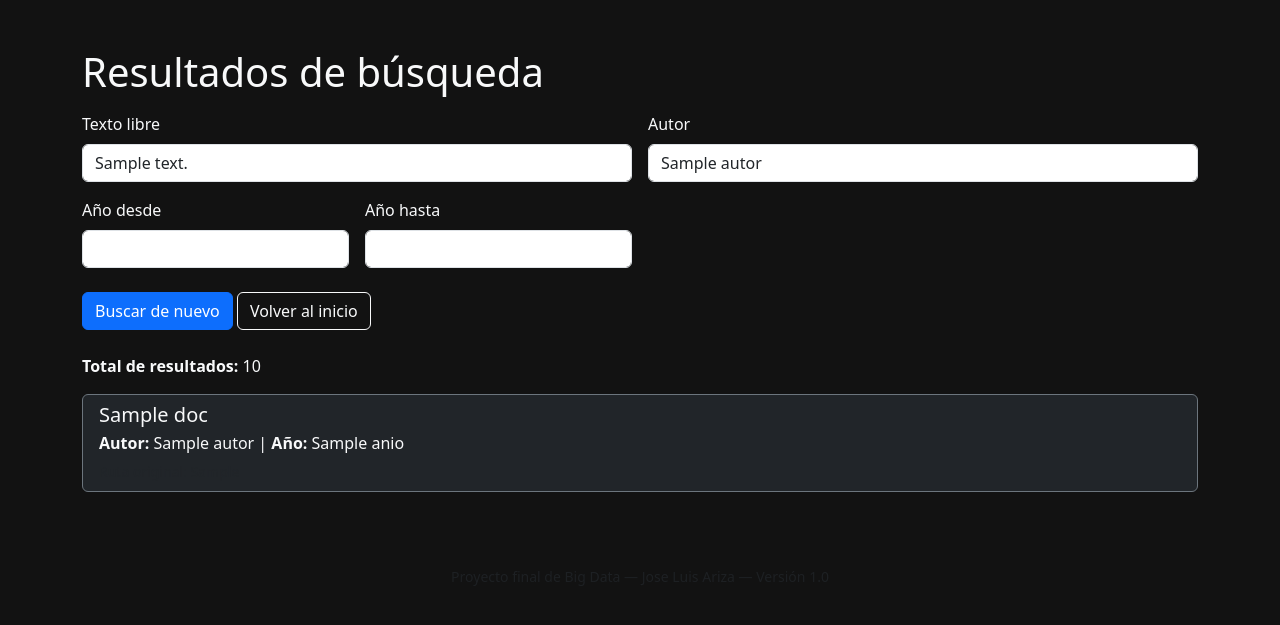
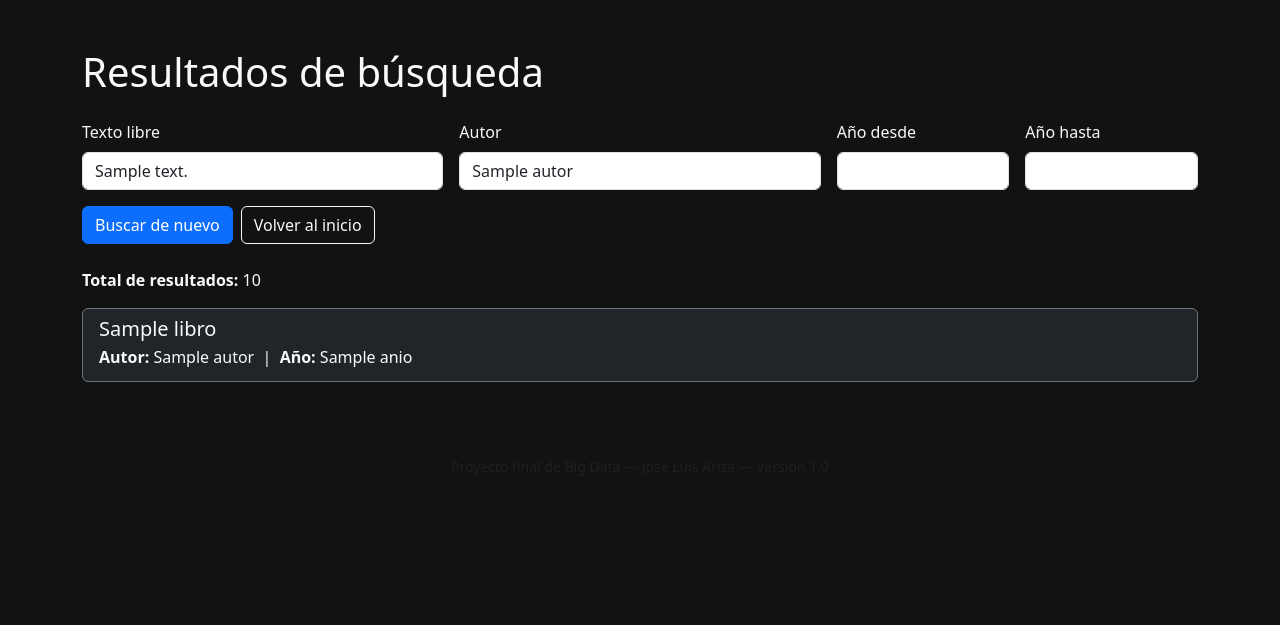
Before and after one commit to JoseLuisAriza/BigData, a Flask app: template proyecto_bigdata/templates/resultados.html in a window 1280 px wide. Shown: the part 56-681 px from the top of the page. Run offline with Flask 3, Linux system fonts and the light colour scheme; the template is opened without the code that fills it: most values are stand-ins (such as "Sample title", 1, 10 or a date in 2020); parts of the project's set-up code (start-up, migrations or seed data) failed here and were passed over.

Commit message:
Update resultados.html

```diff
--- a/proyecto_bigdata/templates/resultados.html
+++ b/proyecto_bigdata/templates/resultados.html
@@ -1,52 +1,48 @@
 {% extends "base.html" %}
+
 {% block content %}
+<h1 class="mb-4">Resultados de búsqueda</h1>
 
-<h1 class="mb-3">Resultados de búsqueda</h1>
-
-<form method="post" action="{{ url_for('buscar') }}" class="row g-3 mb-4">
-    <div class="col-md-6">
+<form class="row g-3 mb-4" method="get" action="{{ url_for('buscar') }}">
+    <div class="col-md-4">
         <label class="form-label">Texto libre</label>
         <input type="text" class="form-control" name="texto" value="{{ texto }}">
     </div>
-    <div class="col-md-6">
+    <div class="col-md-4">
         <label class="form-label">Autor</label>
         <input type="text" class="form-control" name="autor" value="{{ autor }}">
     </div>
-    <div class="col-md-3">
+    <div class="col-md-2">
         <label class="form-label">Año desde</label>
         <input type="number" class="form-control" name="anio_desde" value="{{ anio_desde }}">
     </div>
-    <div class="col-md-3">
+    <div class="col-md-2">
         <label class="form-label">Año hasta</label>
         <input type="number" class="form-control" name="anio_hasta" value="{{ anio_hasta }}">
     </div>
-    <div class="col-12">
-        <button type="submit" class="btn btn-primary mt-2">Buscar de nuevo</button>
-        <a href="{{ url_for('index') }}" class="btn btn-outline-light mt-2">Volver al inicio</a>
+    <div class="col-12 d-flex gap-2">
+        <button type="submit" class="btn btn-primary">Buscar de nuevo</button>
+        <!-- Aquí también evitamos url_for('index') -->
+        <a href="/" class="btn btn-outline-light">Volver al inicio</a>
     </div>
 </form>
 
-<p class="mb-3">
-    <strong>Total de resultados:</strong> {{ total }}
-</p>
+{% if total is not none %}
+    <p><strong>Total de resultados:</strong> {{ total }}</p>
 
-{% if documentos %}
-    <ul class="list-group">
-    {% for doc in documentos %}
-        <li class="list-group-item bg-dark text-light border-secondary mb-2">
-            <h5 class="mb-1">{{ doc.titulo or "Sin título" }}</h5>
-            <p class="mb-1">
-                <strong>Autor:</strong> {{ doc.autor or "Desconocido" }} |
-                <strong>Año:</strong> {{ doc.anio or "N/D" }}
-            </p>
-            {% if doc.ruta_pdf %}
-                <small class="text-muted">Ruta original: {{ doc.ruta_pdf }}</small>
-            {% endif %}
-        </li>
-    {% endfor %}
-    </ul>
-{% else %}
-    <p>No se encontraron libros con esos criterios.</p>
+    <div class="list-group">
+        {% for libro in libros %}
+            <div class="list-group-item bg-dark border-secondary text-light mb-2">
+                <h5 class="mb-1">{{ libro.titulo or "Título desconocido" }}</h5>
+                <p class="mb-1">
+                    <strong>Autor:</strong> {{ libro.autor or "Desconocido" }}
+                    &nbsp;|&nbsp;
+                    <strong>Año:</strong> {{ libro.anio or "N/D" }}
+                </p>
+            </div>
+        {% else %}
+            <p>No se encontraron libros con esos filtros.</p>
+        {% endfor %}
+    </div>
 {% endif %}
-
 {% endblock %}
```
